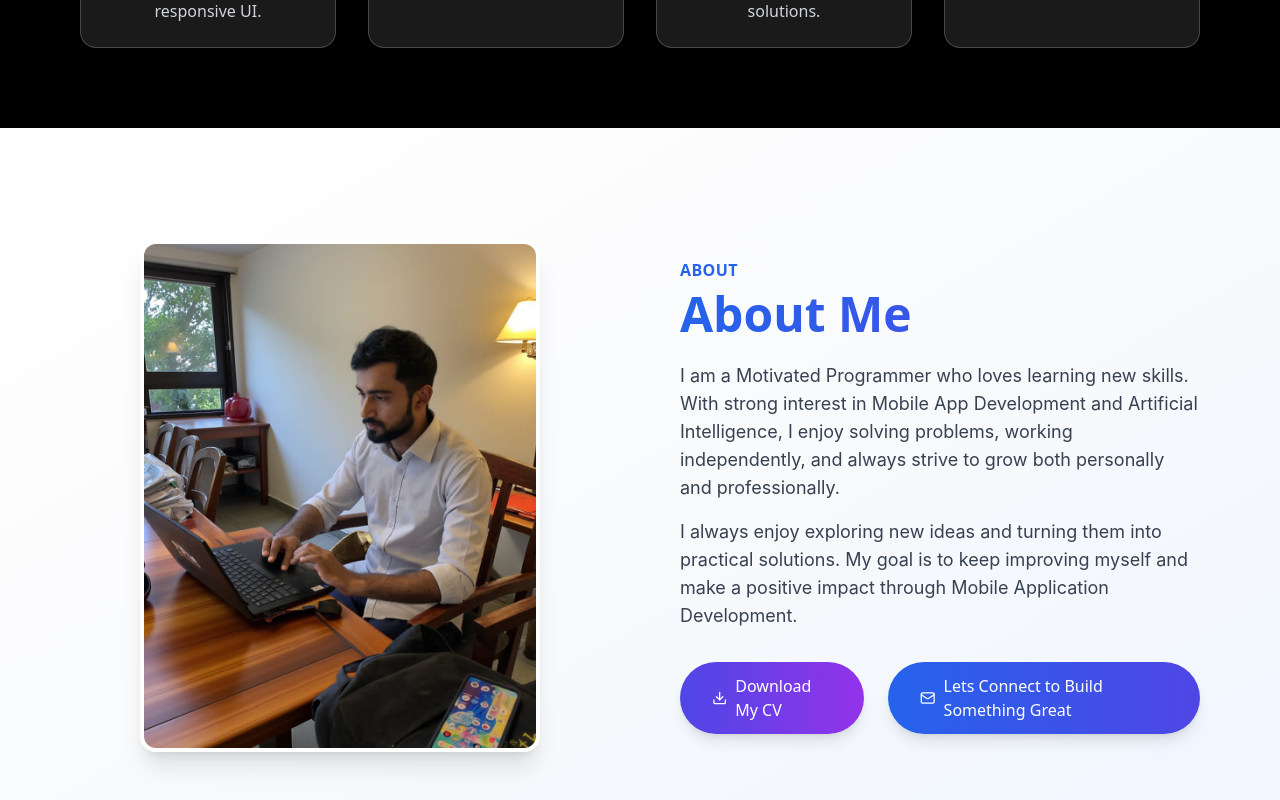
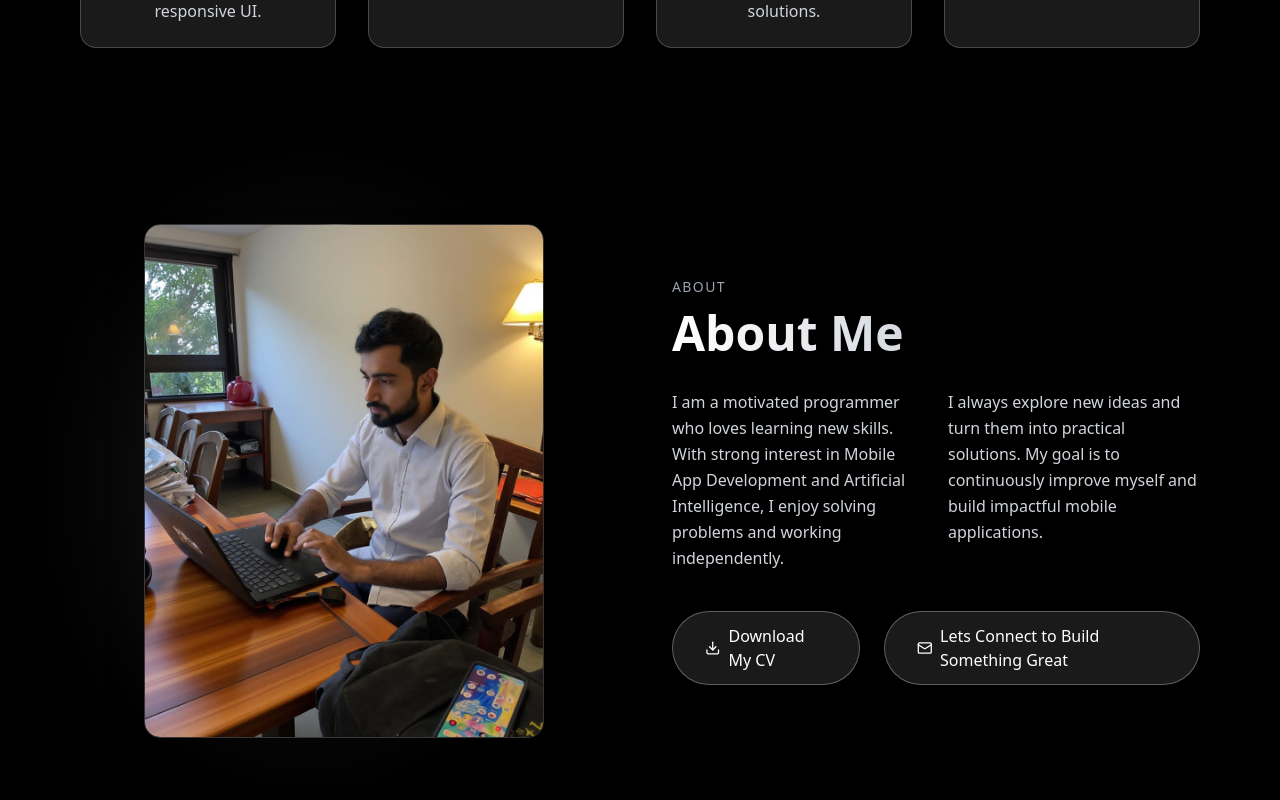
Before and after one commit to Mansoorali121/React_Native_Portfolio, a React (Create React App) app: page / in a window 1280 px wide. Shown: the part 1360-2160 px from the top of the page. Built offline with nearby package versions, Linux system fonts and the light colour scheme; the HTML template or start-up script is replaced by a standard one.

Commit message:
About section update

```diff
--- a/src/components/About.js
+++ b/src/components/About.js
@@ -1,84 +1,126 @@
 import { motion } from "framer-motion";
-import { Download, Mail } from "lucide-react"; // icons for buttons
-import Mansoor from "./Mansoor.jpg"
+import { Download, Mail } from "lucide-react";
+import Mansoor from "./Mansoor.jpg";
+
 export default function About() {
   return (
     <section
       id="about"
-      className="flex flex-col md:flex-row items-center gap-12 md:gap-20 px-6 md:px-20 py-20 bg-gradient-to-br from-white via-gray-50 to-blue-50"
+      className="flex flex-col lg:flex-row items-center gap-16 px-6 md:px-20 py-24 bg-black text-white"
     >
       {/* LEFT IMAGE */}
+
       <motion.div
-        initial={{ opacity: 0, x: -50 }}
+        initial={{ opacity: 0, x: -80 }}
         whileInView={{ opacity: 1, x: 0 }}
-        transition={{ duration: 0.6 }}
-        className="md:w-1/2 flex justify-center"
+        transition={{ duration: 0.8 }}
+        viewport={{ once: true }}
+        className="lg:w-1/2 flex justify-center"
       >
-        <div className="relative">
-          {/* Decorative Blur Circle */}
-          <div className="absolute -top-8 -left-8 w-64 h-64 md:w-80 md:h-80 bg-blue-200/40 rounded-full blur-3xl -z-10"></div>
+        <div className="relative group">
+
+          {/* glow background */}
+
+          <div className="absolute inset-0 bg-gradient-to-r from-white/10 to-transparent blur-3xl rounded-full"></div>
+
+          {/* rotating ring */}
+
+          <div className="absolute w-72 h-72 md:w-96 md:h-96 border border-white/20 rounded-full animate-spin-slow"></div>
 
           <img
             src={Mansoor}
             alt="About Me"
-            className="w-64 md:w-[360px] lg:w-[400px] rounded-2xl shadow-xl border-4 border-white object-cover m-8"
+            className="relative w-64 md:w-[360px] lg:w-[400px] rounded-2xl border border-white/20 shadow-2xl object-cover transition duration-500 group-hover:scale-105"
           />
         </div>
       </motion.div>
 
       {/* RIGHT CONTENT */}
+
       <motion.div
-        initial={{ opacity: 0, x: 50 }}
+        initial={{ opacity: 0, x: 80 }}
         whileInView={{ opacity: 1, x: 0 }}
-        transition={{ duration: 0.6 }}
-        className="md:w-1/2 text-center md:text-left"
+        transition={{ duration: 0.8 }}
+        viewport={{ once: true }}
+        className="lg:w-1/2 text-center lg:text-left"
       >
-        {/* Small Heading */}
-        <p className="text-blue-600 font-semibold tracking-wide uppercase mb-2 text-sm md:text-base">
+        {/* small heading */}
+
+        <p className="text-gray-400 uppercase tracking-widest text-sm">
           About
         </p>
 
-        {/* Main Heading */}
-        <h1 className="text-3xl sm:text-4xl lg:text-5xl font-extrabold bg-gradient-to-r from-blue-600 to-indigo-600 bg-clip-text text-transparent mb-6 leading-tight">
+        {/* main heading */}
+
+        <h1
+          className="text-3xl md:text-4xl lg:text-5xl font-extrabold mt-3 mb-8
+        bg-gradient-to-r from-white via-gray-300 to-gray-500
+        bg-clip-text text-transparent"
+        >
           About Me
         </h1>
 
-        {/* Description */}
-        <p className="text-gray-700 leading-relaxed text-base sm:text-lg mb-4 font-[Inter]">
-          I am a Motivated Programmer who loves learning new
-          skills. With  strong interest in Mobile App Development and Artificial Intelligence, I enjoy
-          solving problems, working independently, and always strive to grow
-          both personally and professionally.
-        </p>
-        <p className="text-gray-700 leading-relaxed text-base sm:text-lg font-[Inter]">
-          I always enjoy exploring new ideas and turning them into practical solutions.
-          My goal is to keep improving myself and make a positive impact through
-        Mobile Application Development.
-        </p>
+        {/* TEXT 2 COLUMNS */}
 
-        {/* CTA Buttons */}
-        <div className="mt-8 flex flex-col sm:flex-row gap-4 sm:gap-6 justify-center md:justify-start">
-          {/* Download CV Button */}
+        <div className="grid md:grid-cols-2 gap-6 text-gray-300 text-base leading-relaxed">
+
+          <p>
+            I am a motivated programmer who loves learning new skills.
+            With strong interest in Mobile App Development and Artificial
+            Intelligence, I enjoy solving problems and working independently.
+          </p>
+
+          <p>
+            I always explore new ideas and turn them into practical solutions.
+            My goal is to continuously improve myself and build impactful
+            mobile applications.
+          </p>
+
+        </div>
+
+        {/* BUTTONS */}
+
+        <div className="mt-10 flex flex-col sm:flex-row gap-6 justify-center lg:justify-start">
+
+          {/* Download CV */}
+
           <a
             href="/Mansoor2.pdf"
             download
-            className="inline-flex items-center gap-2 px-6 sm:px-8 py-3 bg-gradient-to-r from-indigo-600 to-purple-600 text-white rounded-full shadow-lg hover:from-indigo-700 hover:to-purple-700 transition-transform transform hover:scale-105 font-medium text-sm sm:text-base"
+            className="relative inline-flex items-center justify-center gap-2 px-8 py-3
+            rounded-full border border-white/30 bg-white/10 backdrop-blur-lg
+            text-white font-medium overflow-hidden group"
           >
-            <Download className="w-5 h-5" />
-            Download My CV
+
+            <span className="absolute inset-0 bg-white/20 opacity-0 group-hover:opacity-100 transition duration-500"></span>
+
+            <Download className="w-5 h-5 relative z-10" />
+
+            <span className="relative z-10">Download My CV</span>
+
           </a>
 
-          {/* Contact Button */}
+          {/* Contact */}
+
           <a
             href="#contact"
-            className="inline-flex items-center gap-2 px-6 sm:px-8 py-3 bg-gradient-to-r from-blue-600 to-indigo-600 text-white rounded-full shadow-lg hover:from-blue-700 hover:to-indigo-700 transition-transform transform hover:scale-105 font-medium text-sm sm:text-base"
+            className="relative inline-flex items-center justify-center gap-2 px-8 py-3
+            rounded-full border border-white/30 bg-white/10 backdrop-blur-lg
+            text-white font-medium overflow-hidden group"
           >
-            <Mail className="w-5 h-5" />
-            Lets Connect to Build Something Great
+
+            <span className="absolute inset-0 bg-white/20 opacity-0 group-hover:opacity-100 transition duration-500"></span>
+
+            <Mail className="w-5 h-5 relative z-10" />
+
+            <span className="relative z-10">
+              Lets Connect to Build Something Great
+            </span>
+
           </a>
+
         </div>
       </motion.div>
     </section>
   );
 }
-//
```
